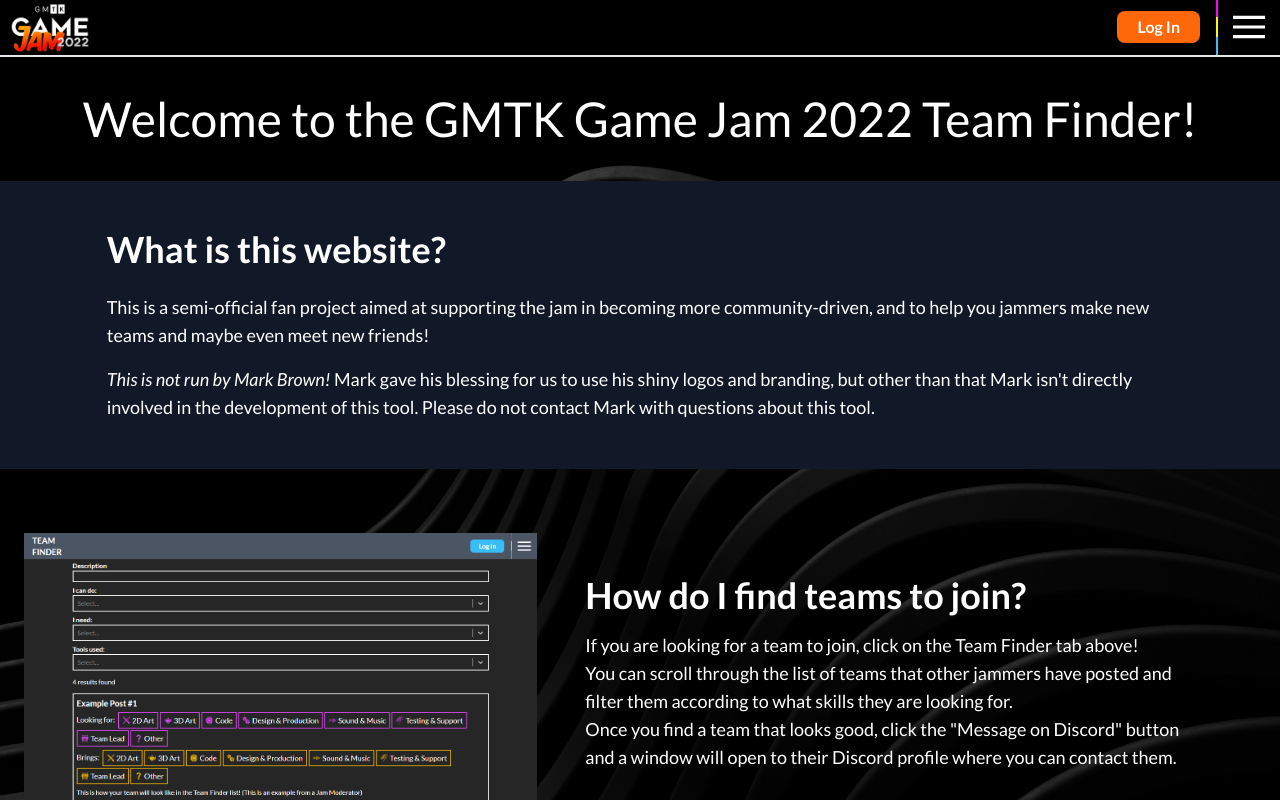
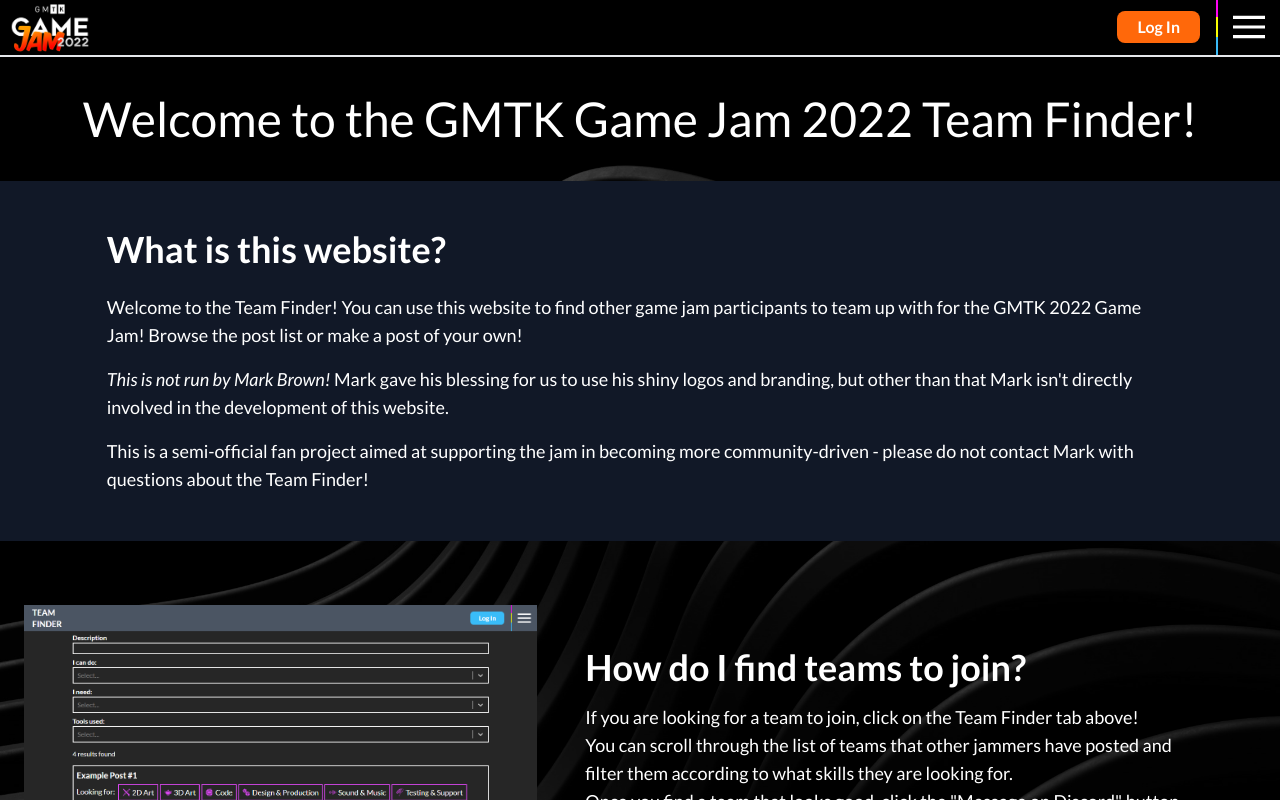
Before and after one commit to GameMakersToolkit/team-finder, a React (Vite) app in the folder ui/: page /faq in a window 1280 px wide. Shown: the top 800 px of the page. Built offline with nearby package versions, Linux system fonts and the light colour scheme; no server answers.

Commit message:
Update header text to answer core question more quickly

```diff
--- a/ui/src/pages/FAQ/FAQ.tsx
+++ b/ui/src/pages/FAQ/FAQ.tsx
@@ -67,17 +67,21 @@ export const FAQ = () => {
         <div className="text-lg">
           <FAQHeading question="What is this website?">
             <p className="pt-6">
-              This is a semi-official fan project aimed at supporting the jam in
-              becoming more community-driven, and to help you jammers make new
-              teams and maybe even meet new friends!
+              Welcome to the Team Finder! You can use this website to find other game jam participants to team up with
+              for the GMTK 2022 Game Jam! Browse the post list or make a post of your own!
             </p>
             <p className="pt-4">
               <span className="italic">This is not run by Mark Brown!</span>{" "}
               Mark gave his blessing for us to use his shiny logos and branding,
               but other than that Mark isn&#39;t directly involved in the
-              development of this tool. Please do not contact Mark with
-              questions about this tool.
+              development of this website.
             </p>
+            <p className="pt-4">
+              This is a semi-official fan project aimed at supporting the jam in
+              becoming more community-driven - please do not contact Mark with
+              questions about the Team Finder!
+            </p>
+
           </FAQHeading>
 
           <FAQImage
```
